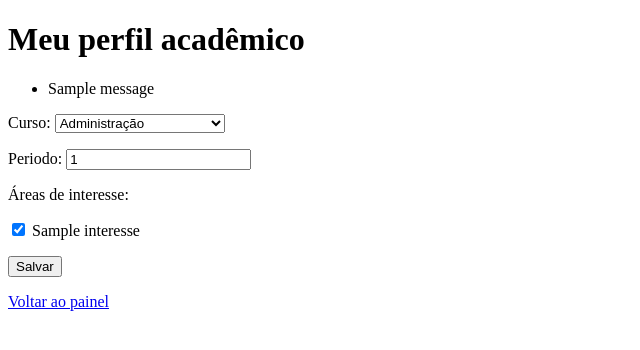
After one commit to Ruan-Pablo-Oli/UfcaNewsLetter, a Django app: page /accounts/perfil/ in a window 1280 px wide. The commit adds this page. Shown: the top 350 px of the page, without its empty margins (0-640 px from the left). Run offline with Django 5.2, Linux system fonts and the light colour scheme; a user stored in the database is signed in; tables that the repository leaves empty hold one stand-in row (values such as "Sample post"); one stand-in notice (Sample message) is shown.

Commit message:
feat: tela de preenchimento/edição do perfil acadêmico (#45)
Adiciona a rota /accounts/perfil/ para o estudante informar e editar
curso, período e áreas de interesse (mínimo 1, máximo 5), com
confirmação via mensagens ao salvar. O campo curso passa a usar uma
lista de escolhas com os cursos da UFCA, e período ganha validação de
faixa (1 a 20).

Refs #13

Co-authored-by: claude[bot] <41898282+claude[bot]@users.noreply.github.com>

```diff
--- a/app/accounts/templates/accounts/dashboard.html
+++ b/app/accounts/templates/accounts/dashboard.html
@@ -7,7 +7,8 @@
 <body>
   <h1>Olá, {{ user.username }}</h1>
   <p>Papel: {{ papel }}</p>
-  <p>Curso: {{ perfil.curso|default:"-" }}</p>
+  <p>Curso: {{ perfil.get_curso_display|default:"-" }}</p>
+  <p><a href="{% url 'perfil_editar' %}">Editar perfil</a></p>
   <form method="post" action="{% url 'logout' %}">
     {% csrf_token %}
     <button type="submit">Sair</button>
--- /dev/null
+++ b/app/accounts/templates/accounts/perfil_form.html
@@ -0,0 +1,23 @@
+<!DOCTYPE html>
+<html lang="pt-br">
+<head>
+  <meta charset="utf-8">
+  <title>Meu perfil</title>
+</head>
+<body>
+  <h1>Meu perfil acadêmico</h1>
+  {% if messages %}
+    <ul>
+      {% for message in messages %}
+        <li>{{ message }}</li>
+      {% endfor %}
+    </ul>
+  {% endif %}
+  <form method="post">
+    {% csrf_token %}
+    {{ form.as_p }}
+    <button type="submit">Salvar</button>
+  </form>
+  <p><a href="{% url 'dashboard' %}">Voltar ao painel</a></p>
+</body>
+</html>
--- a/app/accounts/urls.py
+++ b/app/accounts/urls.py
@@ -13,4 +13,5 @@ urlpatterns = [
     ),
     path("logout/", auth_views.LogoutView.as_view(), name="logout"),
     path("dashboard/", views.dashboard, name="dashboard"),
+    path("perfil/", views.perfil_editar, name="perfil_editar"),
 ]
--- a/app/accounts/views.py
+++ b/app/accounts/views.py
@@ -1,7 +1,9 @@
-"""Views de cadastro, login/logout e área protegida de exemplo."""
+"""Views de cadastro, login/logout, perfil acadêmico e área protegida de exemplo."""
+from django.contrib import messages
 from django.contrib.auth import login
 from django.contrib.auth.decorators import login_required
 from django.shortcuts import redirect, render
+from newsletter.forms import PerfilForm
 from newsletter.models import Perfil
 
 from .forms import SignUpForm
@@ -29,3 +31,20 @@ def dashboard(request):
     )
     papel = "administrador" if request.user.is_staff else "estudante"
     return render(request, "accounts/dashboard.html", {"perfil": perfil, "papel": papel})
+
+
+@login_required
+def perfil_editar(request):
+    """Preenchimento e edição do perfil acadêmico (curso, período e interesses)."""
+    perfil, _ = Perfil.objects.get_or_create(
+        user=request.user, defaults={"curso": "", "periodo": 1}
+    )
+    if request.method == "POST":
+        form = PerfilForm(request.POST, instance=perfil)
+        if form.is_valid():
+            form.save()
+            messages.success(request, "Perfil atualizado com sucesso.")
+            return redirect("perfil_editar")
+    else:
+        form = PerfilForm(instance=perfil)
+    return render(request, "accounts/perfil_form.html", {"form": form})
--- /dev/null
+++ b/app/newsletter/forms.py
@@ -0,0 +1,30 @@
+"""Formulários relacionados ao perfil acadêmico do estudante."""
+from django import forms
+
+from .models import Interesse, Perfil
+
+
+class PerfilForm(forms.ModelForm):
+    """Preenchimento e edição de curso, período e áreas de interesse."""
+
+    curso = forms.ChoiceField(choices=Perfil.Curso.choices, label="Curso")
+    interesses = forms.ModelMultipleChoiceField(
+        queryset=Interesse.objects.all(),
+        widget=forms.CheckboxSelectMultiple,
+        label="Áreas de interesse",
+        error_messages={
+            "required": f"Selecione ao menos {Perfil.MIN_INTERESSES} área de interesse."
+        },
+    )
+
+    class Meta:
+        model = Perfil
+        fields = ["curso", "periodo", "interesses"]
+
+    def clean_interesses(self):
+        interesses = self.cleaned_data["interesses"]
+        if len(interesses) > Perfil.MAX_INTERESSES:
+            raise forms.ValidationError(
+                f"Selecione no máximo {Perfil.MAX_INTERESSES} áreas de interesse."
+            )
+        return interesses
--- a/app/newsletter/models.py
+++ b/app/newsletter/models.py
@@ -1,5 +1,6 @@
 """Entidades centrais do domínio da UFCA Newsletter."""
 from django.conf import settings
+from django.core.validators import MaxValueValidator, MinValueValidator
 from django.db import models
 
 
@@ -18,13 +19,55 @@ class Interesse(models.Model):
 class Perfil(models.Model):
     """Perfil acadêmico de um usuário do sistema."""
 
+    class Curso(models.TextChoices):
+        """Cursos de graduação atualmente oferecidos pela UFCA."""
+
+        ADMINISTRACAO = "administracao", "Administração"
+        AGRONOMIA = "agronomia", "Agronomia"
+        ARQUITETURA_E_URBANISMO = "arquitetura_e_urbanismo", "Arquitetura e Urbanismo"
+        BIOMEDICINA = "biomedicina", "Biomedicina"
+        CIENCIA_DA_COMPUTACAO = "ciencia_da_computacao", "Ciência da Computação"
+        CIENCIAS_BIOLOGICAS = "ciencias_biologicas", "Ciências Biológicas"
+        CIENCIAS_ECONOMICAS = "ciencias_economicas", "Ciências Econômicas"
+        DESIGN = "design", "Design"
+        DIREITO = "direito", "Direito"
+        EDUCACAO_FISICA = "educacao_fisica", "Educação Física"
+        ENFERMAGEM = "enfermagem", "Enfermagem"
+        ENGENHARIA_CIVIL = "engenharia_civil", "Engenharia Civil"
+        ENGENHARIA_DE_PRODUCAO = "engenharia_de_producao", "Engenharia de Produção"
+        ENGENHARIA_DE_SOFTWARE = "engenharia_de_software", "Engenharia de Software"
+        ENGENHARIA_MECANICA = "engenharia_mecanica", "Engenharia Mecânica"
+        ESTATISTICA = "estatistica", "Estatística"
+        FARMACIA = "farmacia", "Farmácia"
+        FISICA = "fisica", "Física"
+        FISIOTERAPIA = "fisioterapia", "Fisioterapia"
+        GEOGRAFIA = "geografia", "Geografia"
+        HISTORIA = "historia", "História"
+        LETRAS = "letras", "Letras"
+        MATEMATICA = "matematica", "Matemática"
+        MEDICINA = "medicina", "Medicina"
+        MEDICINA_VETERINARIA = "medicina_veterinaria", "Medicina Veterinária"
+        NUTRICAO = "nutricao", "Nutrição"
+        ODONTOLOGIA = "odontologia", "Odontologia"
+        PEDAGOGIA = "pedagogia", "Pedagogia"
+        PSICOLOGIA = "psicologia", "Psicologia"
+        QUIMICA = "quimica", "Química"
+        SERVICO_SOCIAL = "servico_social", "Serviço Social"
+        SISTEMAS_DE_INFORMACAO = "sistemas_de_informacao", "Sistemas de Informação"
+        ZOOTECNIA = "zootecnia", "Zootecnia"
+
+    MIN_INTERESSES = 1
+    MAX_INTERESSES = 5
+
     user = models.OneToOneField(
         settings.AUTH_USER_MODEL,
         on_delete=models.CASCADE,
         related_name="perfil",
     )
-    curso = models.CharField(max_length=150)
-    periodo = models.PositiveSmallIntegerField()
+    curso = models.CharField(max_length=150, choices=Curso.choices, blank=True)
+    periodo = models.PositiveSmallIntegerField(
+        validators=[MinValueValidator(1), MaxValueValidator(20)],
+    )
     interesses = models.ManyToManyField(
         Interesse,
         related_name="perfis",
```
Also changed, not shown: app/accounts/tests/test_perfil.py (added, +127 -0 lines), app/newsletter/tests/test_forms.py (added, +73 -0 lines), app/newsletter/migrations/0002_alter_perfil_curso_alter_perfil_periodo.py (added).
